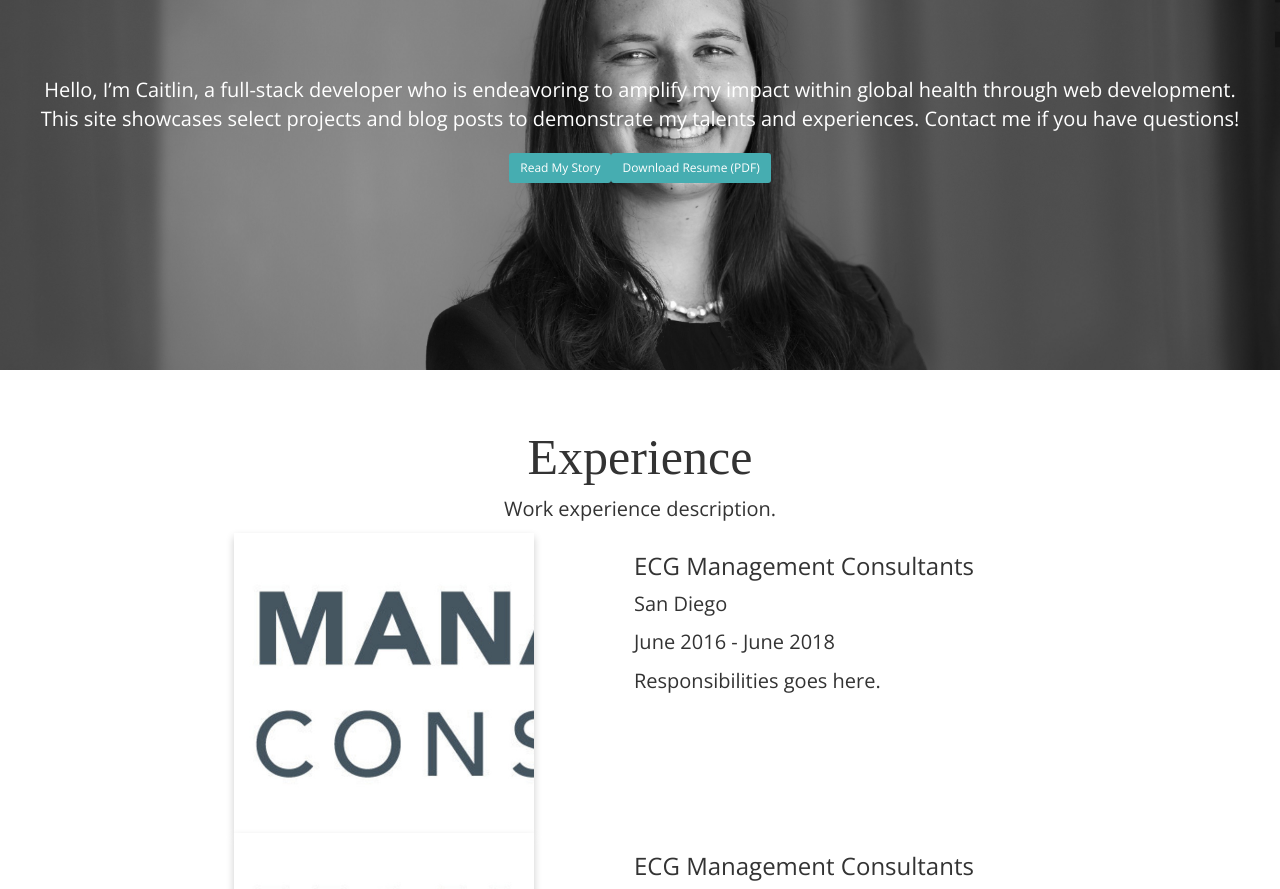
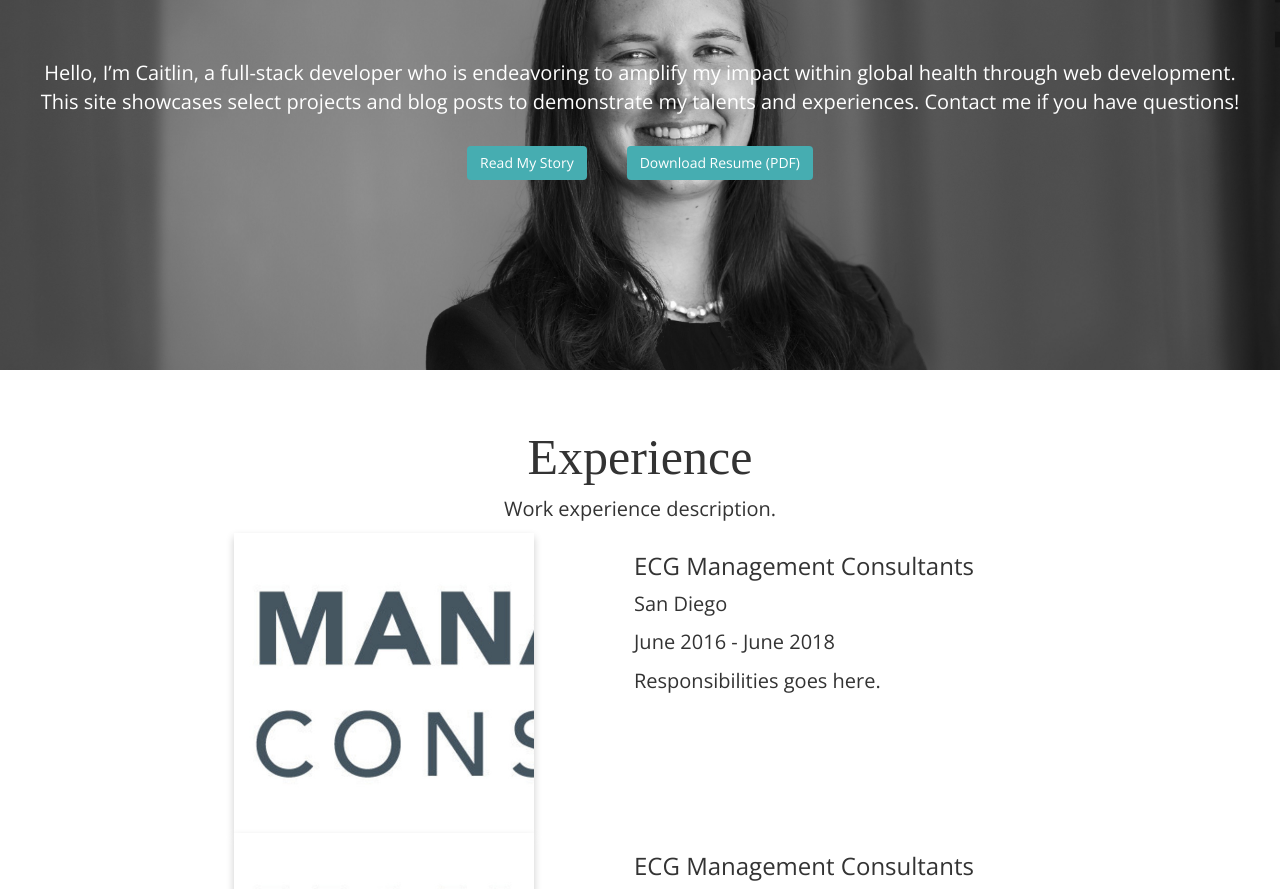
Before and after one commit to caitlincjohnson/portfolio2, a React (Create React App) app: page / in a window 1280 px wide. Shown: the part 2680-3569 px from the top of the page. Built offline with nearby package versions, Linux system fonts and the light colour scheme; a web font is replaced by a local one.

Commit message:
updated the about me snippet section to have a cleaner formatting

```diff
--- a/src/App.css
+++ b/src/App.css
@@ -320,6 +320,10 @@ portfolio-title {
   }
 }
 
+#about-me-btns > a {
+  margin: 1rem;
+}
+
 /* Blog section */
 
 .blog-img {
--- a/src/components/sections/about-me-section.js
+++ b/src/components/sections/about-me-section.js
@@ -5,10 +5,10 @@ class AboutMeSection extends Component {
     return (
       <section id="aboutmesection">
         <p>Hello, I’m Caitlin, a full-stack developer who is endeavoring to amplify my impact within global health through web development. This site showcases select projects and blog posts to demonstrate my talents and experiences. Contact me if you have questions!</p>
-        <display-items>
-          <a href="/aboutme" className="btn btn-sm">Read My Story</a>
-          <a href="/aboutme" className="btn btn-sm">Download Resume (PDF)</a>
-        </display-items>
+        <div id="about-me-btns">
+          <a href="/aboutme" className="btn btn-m">Read My Story</a>
+          <a href="https://drive.google.com/file/d/1-RxPaNqWRRxdacqqvUmoG7jsvhVNXiZN/view?usp=sharing" className="btn btn-m">Download Resume (PDF)</a>
+        </div>
       </section>
     );
   }
```
